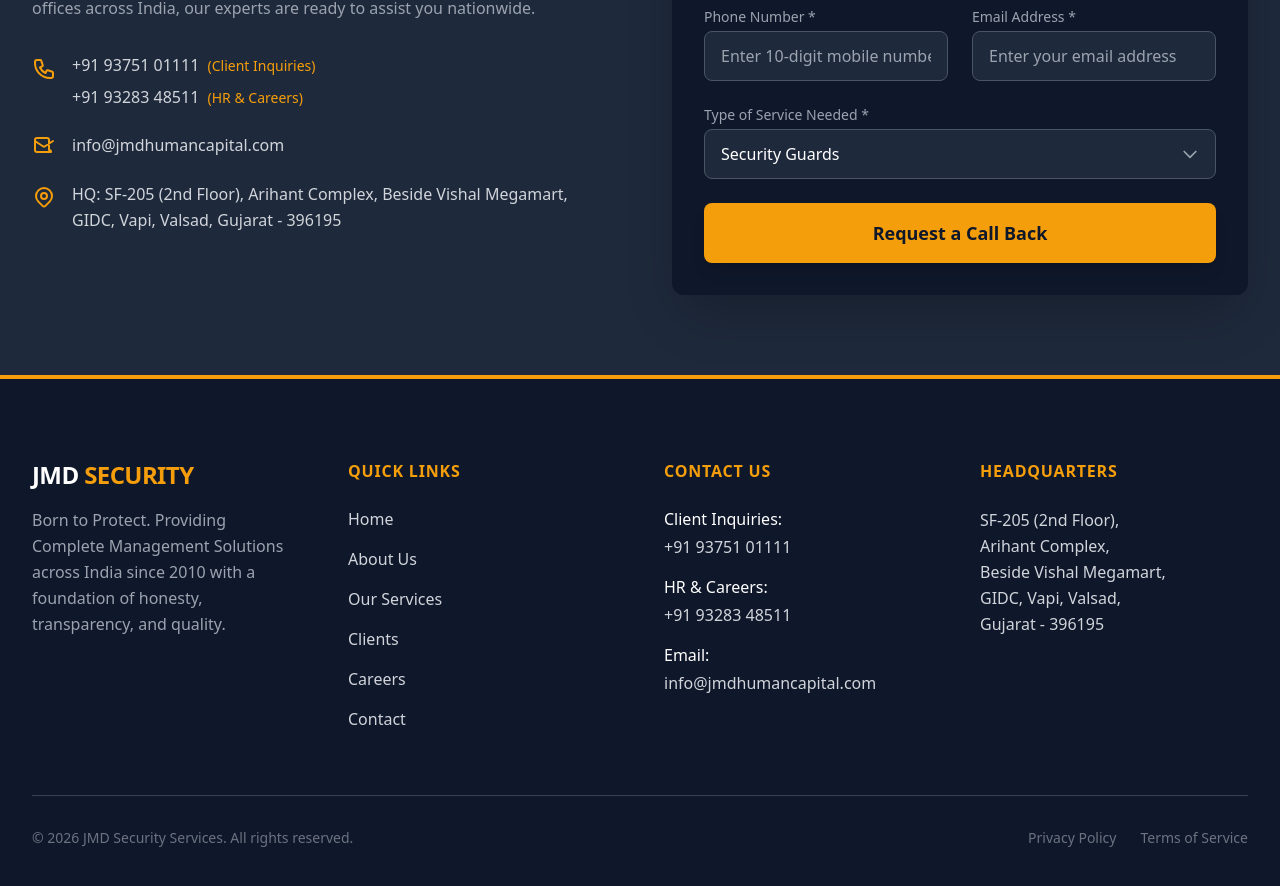
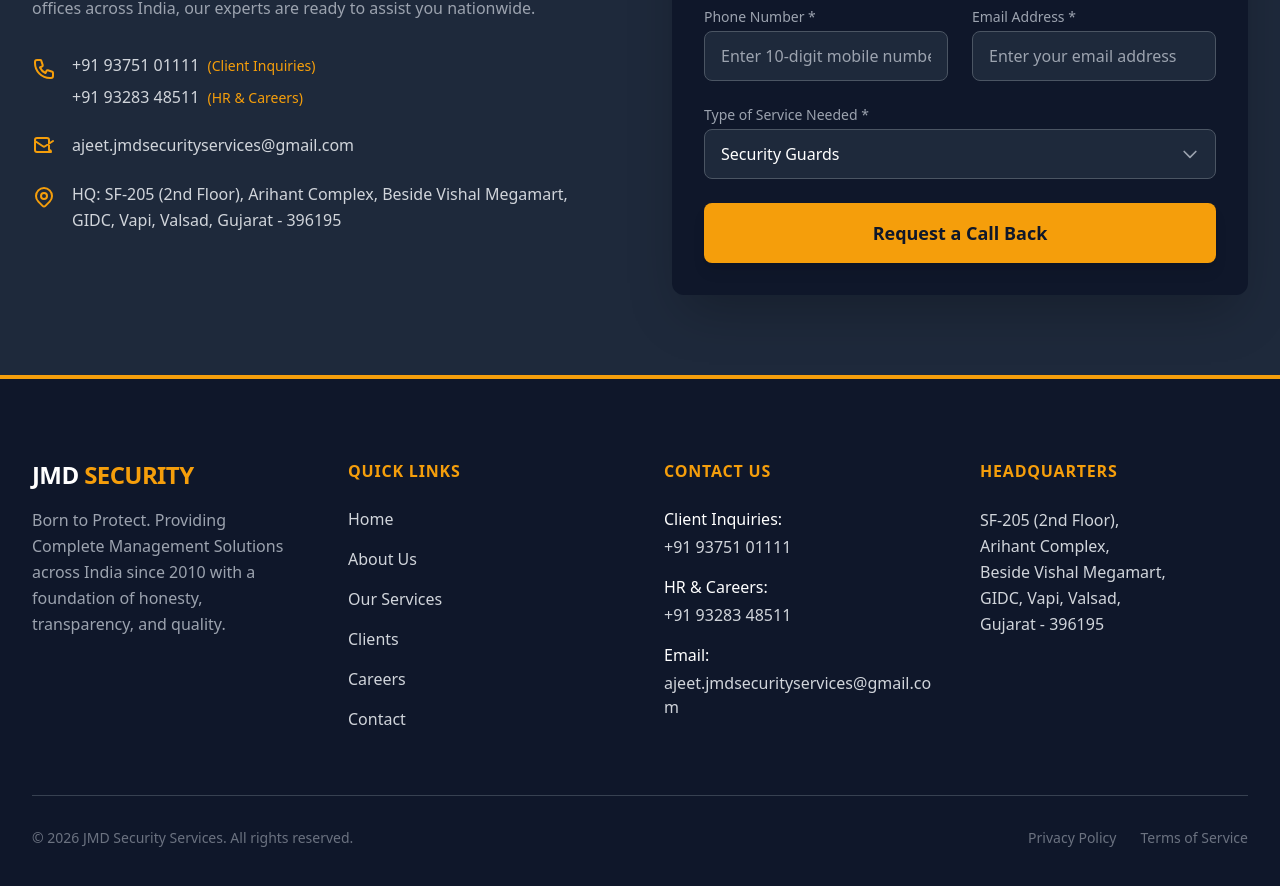
Before and after one commit to Rushikesh0910/security-site, a React (Vite) app: page / in a window 1280 px wide. Shown: the part 3710-4596 px from the top of the page. Built offline with nearby package versions, Linux system fonts and the light colour scheme.

Commit message:
Updated contact Gmail address across all pages

```diff
--- a/src/components/Contact.jsx
+++ b/src/components/Contact.jsx
@@ -116,7 +116,7 @@
                   />
                 </svg>
                 <span className="text-gray-300 font-medium break-all">
-                  info@jmdhumancapital.com
+                  ajeet.jmdsecurityservices@gmail.com
                 </span>
               </div>
               <div className="flex items-start">
--- a/src/components/Footer.jsx
+++ b/src/components/Footer.jsx
@@ -94,7 +94,7 @@
                 <span className="block text-white font-medium mb-1">
                   Email:
                 </span>
-                info@jmdhumancapital.com
+                ajeet.jmdsecurityservices@gmail.com
               </li>
             </ul>
           </div>
--- a/src/pages/ContactPage.jsx
+++ b/src/pages/ContactPage.jsx
@@ -158,7 +158,7 @@
                       Email
                     </p>
                     <p className="text-lg font-bold text-brand-navy break-all">
-                      info@jmdhumancapital.com
+                      ajeet.jmdsecurityservices@gmail.com
                     </p>
                   </div>
                 </div>
```
